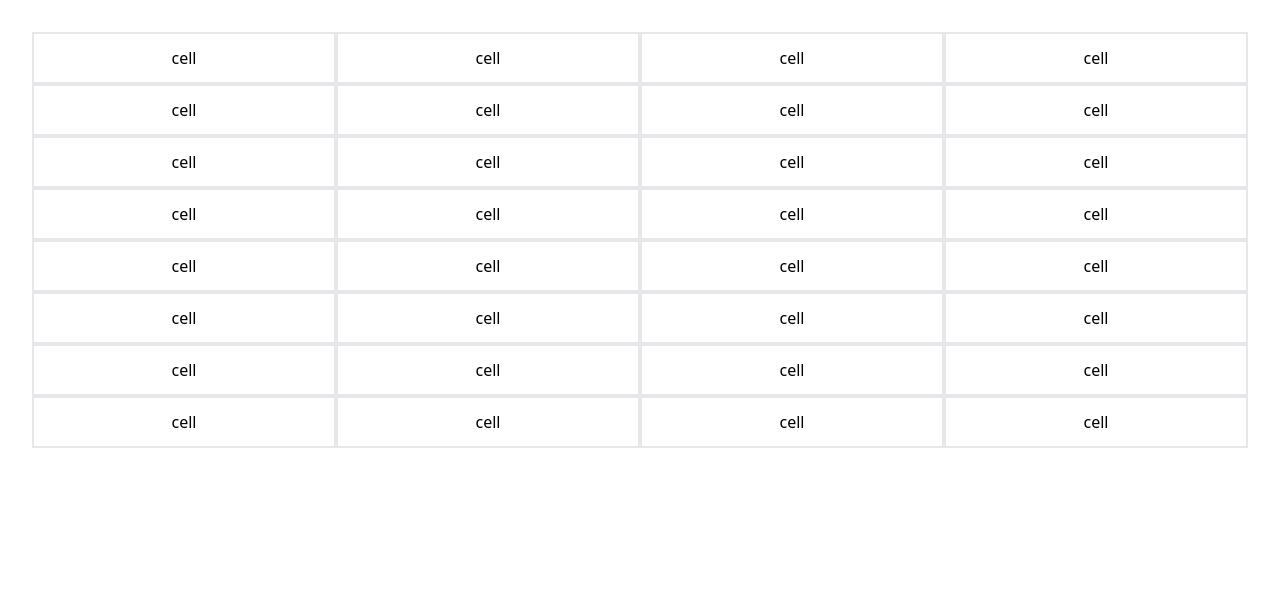
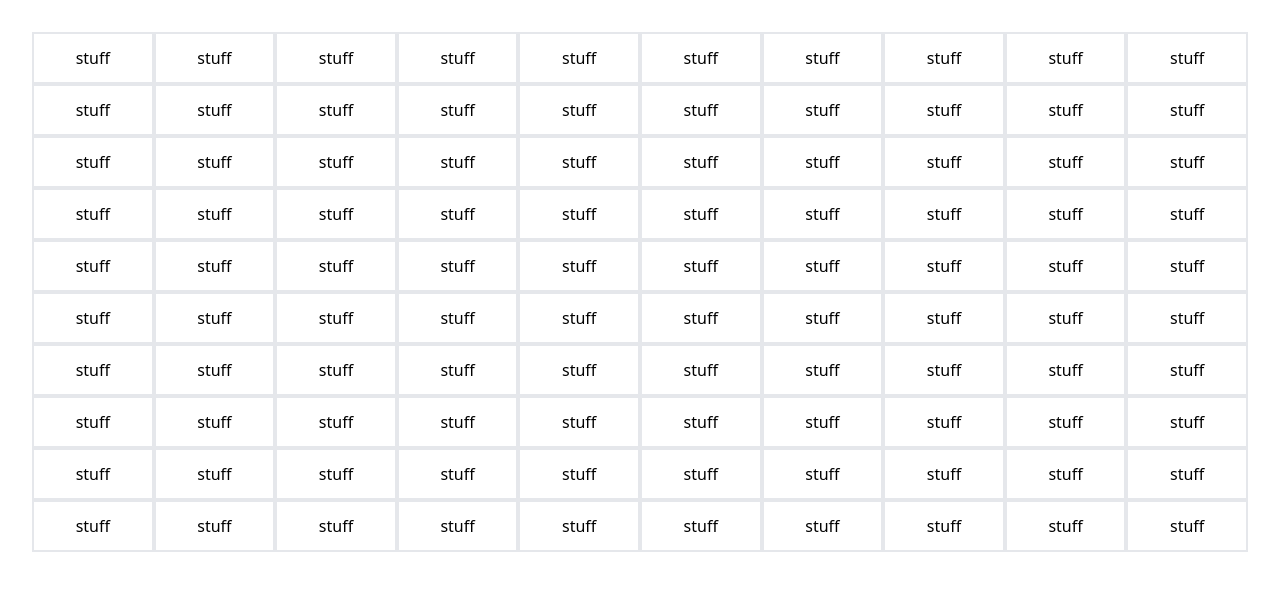
Before and after one commit to ElDuke717/spreadsheet, a React (Vite) app: page / in a window 1280 px wide. Shown: the top 590 px of the page. Built offline with nearby package versions, Linux system fonts and the light colour scheme.

Commit message:
add more cells per row

```diff
--- a/src/components/Cell.tsx
+++ b/src/components/Cell.tsx
@@ -1,3 +1,3 @@
 export default function Cell() {
-    return <div className='border-2 p-3'>cell</div>
-  }
+  return <div className="border-2 p-3">stuff</div>;
+}
```
Also changed, not shown: src/components/Spreadsheet.tsx (+10 -8 lines).
